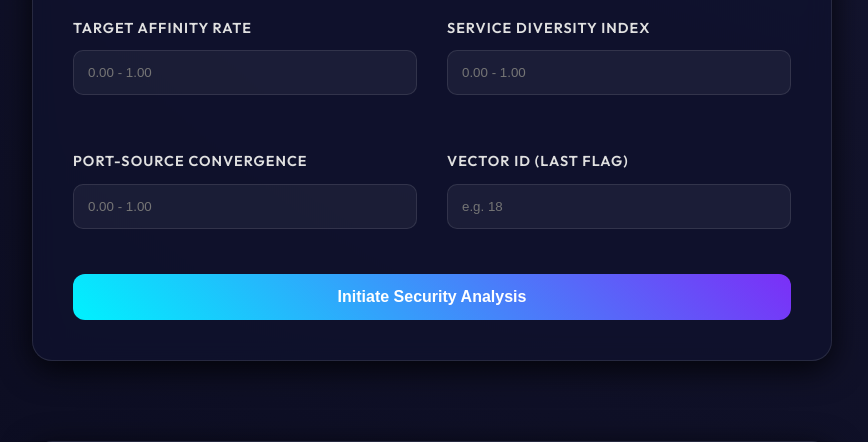
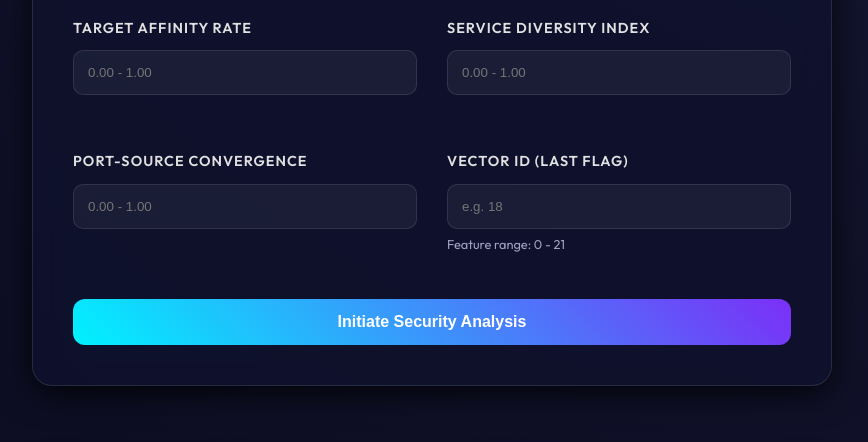
Before and after one commit to SudoAnirudh/Intrusion-Detection-System-Using-ML, a Flask app: page /ids in a window 1280 px wide. Shown: the part 873-1315 px from the top of the page, without its empty margins (208-1076 px from the left). Run offline with Flask 2, Linux system fonts and the light colour scheme; parts of the project's set-up code (start-up, migrations or seed data) failed here and were passed over.

Commit message:
feat(ux): improve form accessibility and validation
- Linked helper text to `count` input using `aria-describedby` for better screen reader support.
- Added numeric constraints (min=0, max=21) to `last_flag` input to prevent backend errors.
- Added explicit helper text for `last_flag` to guide users on expected input range.

```diff
--- a/templates/index.html
+++ b/templates/index.html
@@ -223,8 +223,8 @@
         <div class="form-grid">
           <div class="form-group">
             <label for="count">Connection Count (Same Host)</label>
-            <input type="number" name="count" id="count" min="0" placeholder="e.g. 5" required />
-            <span class="input-description">Number of connections to target host</span>
+            <input type="number" name="count" id="count" min="0" placeholder="e.g. 5" required aria-describedby="count-desc" />
+            <span id="count-desc" class="input-description">Number of connections to target host</span>
           </div>
 
           <div class="form-group">
@@ -265,7 +265,8 @@
 
           <div class="form-group">
             <label for="last_flag">Vector ID (Last Flag)</label>
-            <input type="number" name="last_flag" id="last_flag" placeholder="e.g. 18" required />
+            <input type="number" name="last_flag" id="last_flag" min="0" max="21" placeholder="e.g. 18" required aria-describedby="last_flag-desc" />
+            <span id="last_flag-desc" class="input-description">Feature range: 0 - 21</span>
           </div>
         </div>
 
```
